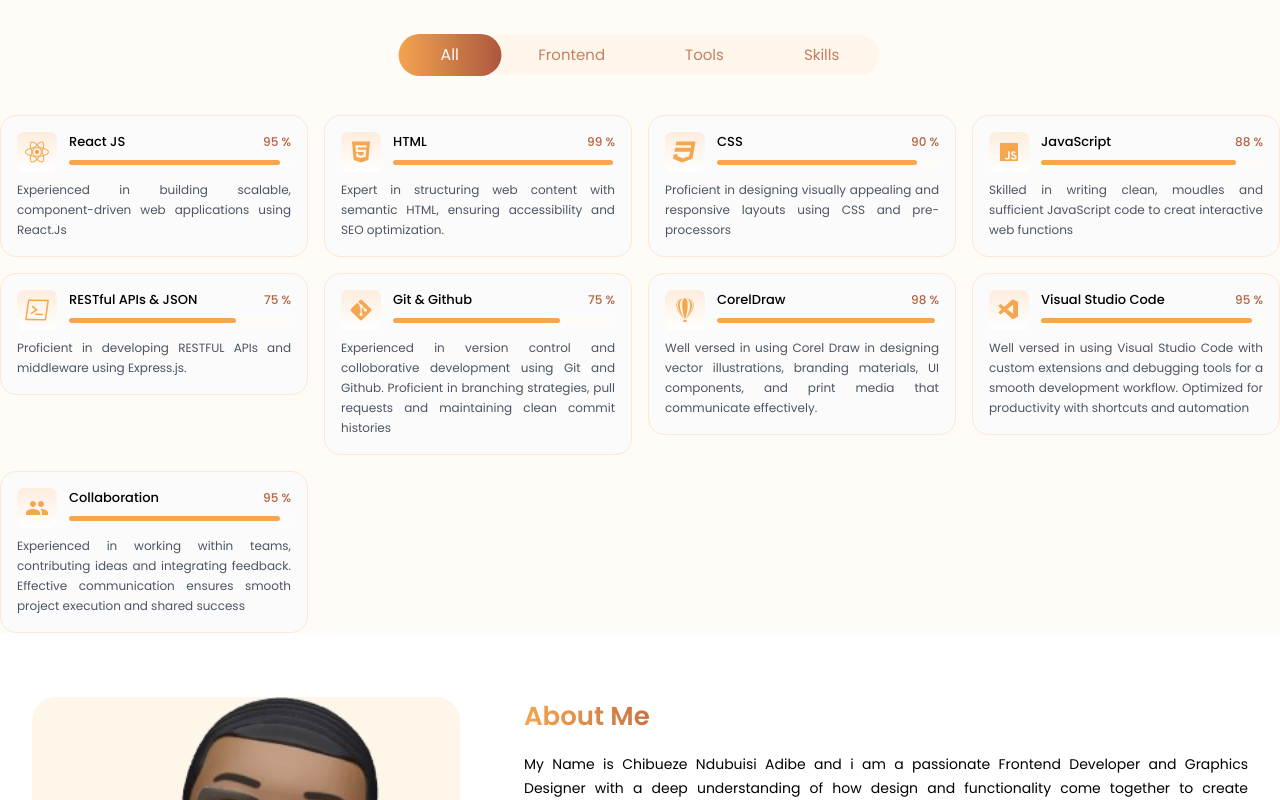
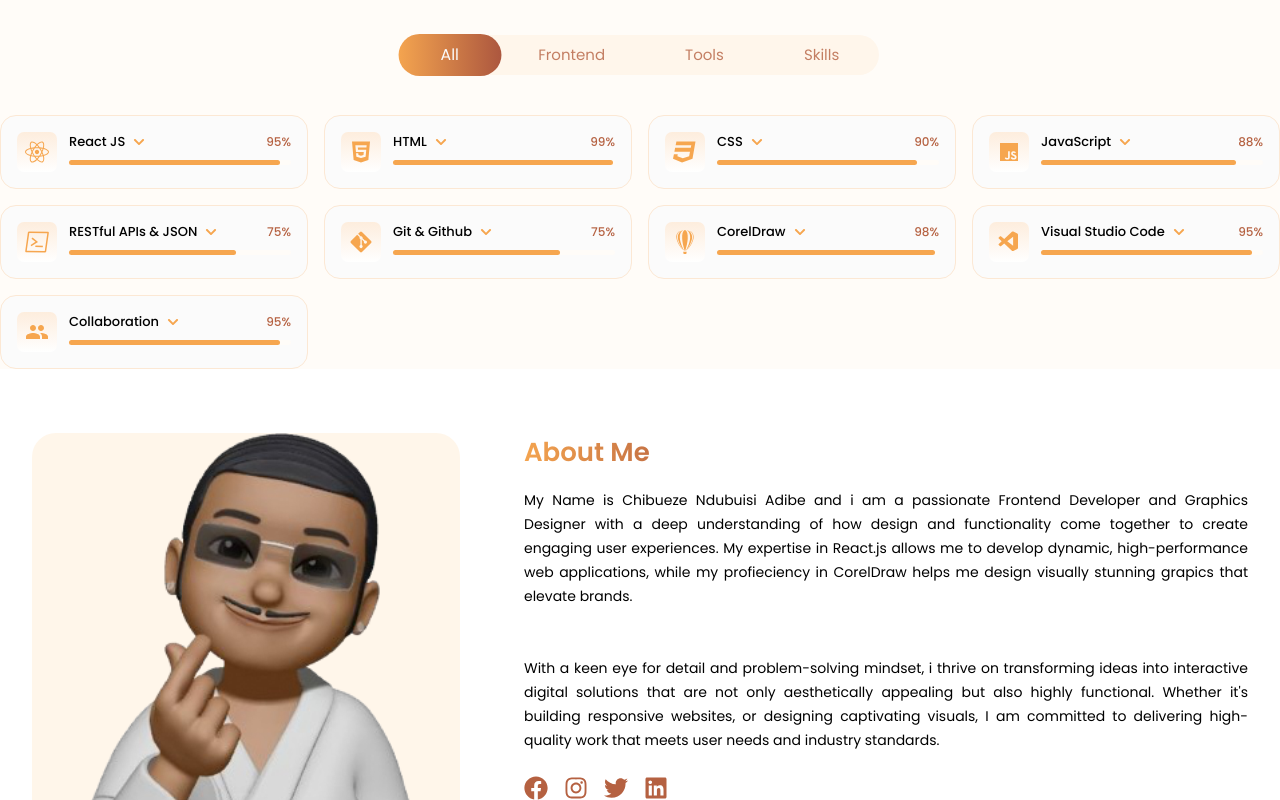
Before and after one commit to Paul1ofph/Portfoloio, a React (Vite) app: page / in a window 1280 px wide. Shown: the part 1080-1880 px from the top of the page. Built offline with nearby package versions, Linux system fonts and the light colour scheme; a web font is replaced by a local one.

Commit message:
Technical Skills Details tag

```diff
--- a/src/Components/SkillCard.jsx
+++ b/src/Components/SkillCard.jsx
@@ -1,27 +1,52 @@
-import React from 'react'
+import React, { useState } from 'react'
+import { FaChevronDown } from 'react-icons/fa'
 
-const SkillCard = ({icon, skillName, description, progress}) => {
+const SkillCard = ({ icon, skillName, description, progress }) => {
+  const [isOpen, setIsOpen] = useState(false)
+
+  const toggleOpen = () => {
+    setIsOpen(prev => !prev)
+  }
+
   return (
     <div className='bg-white rounded-2xl border border-[#fce8d4] p-4'>
-        <div className="flex gap-3">
-            <div className='w-10 h-10 flex items-center justify-center bg-gradient-to-b from-[#fdeddd] to-[#ffffff] rounded-[7px]'>{icon}</div>
+      <div className="flex gap-3" onClick={toggleOpen}>
+        <div className='w-10 h-10 flex items-center justify-center bg-gradient-to-b from-[#fdeddd] to-[#ffffff] rounded-[7px]'>
+          {icon}
+        </div>
 
         <div className="flex-1">
-            <div className="flex items-center justify-between">
-                <p className="text-[13px] text-black font-medium">{skillName}</p>
-                <p className="text-xs text-secondary font-medium">{progress} %</p>
+          {/* Clickable title row */}
+          <div
+            className="flex items-center justify-between cursor-pointer"
+
+          >
+            <p className="text-[13px] text-black font-medium flex items-center gap-2">
+              {skillName}
+              <span className={`transition-transform duration-300 text-primary ${isOpen ? 'rotate-180' : ''}`}>
+                <FaChevronDown size={12} />
+              </span>
+            </p>
+
+            <p className="text-xs text-secondary font-medium">{progress}%</p>
           </div>
 
+          {/* Progress bar */}
           <div className="w-full bg-background rounded-md h-[5px] relative mt-2">
             <div
               className="bg-primary h-[5px] rounded-md"
-                style={{width: `${progress}%`}}
+              style={{ width: `${progress}%` }}
             ></div>
           </div>
+
+          {/* Toggleable description */}
+          {isOpen && (
+            <p className="text-xs text-gray-600 text-justify leading-5 mt-3">
+              {description}
+            </p>
+          )}
         </div>
       </div>
-
-    <p className="text-xs text-gray-600 text-justify leading-5 mt-2">{description}</p>
     </div>
   )
 }
```
Lines whose indentation alone changed are shown as unchanged.
